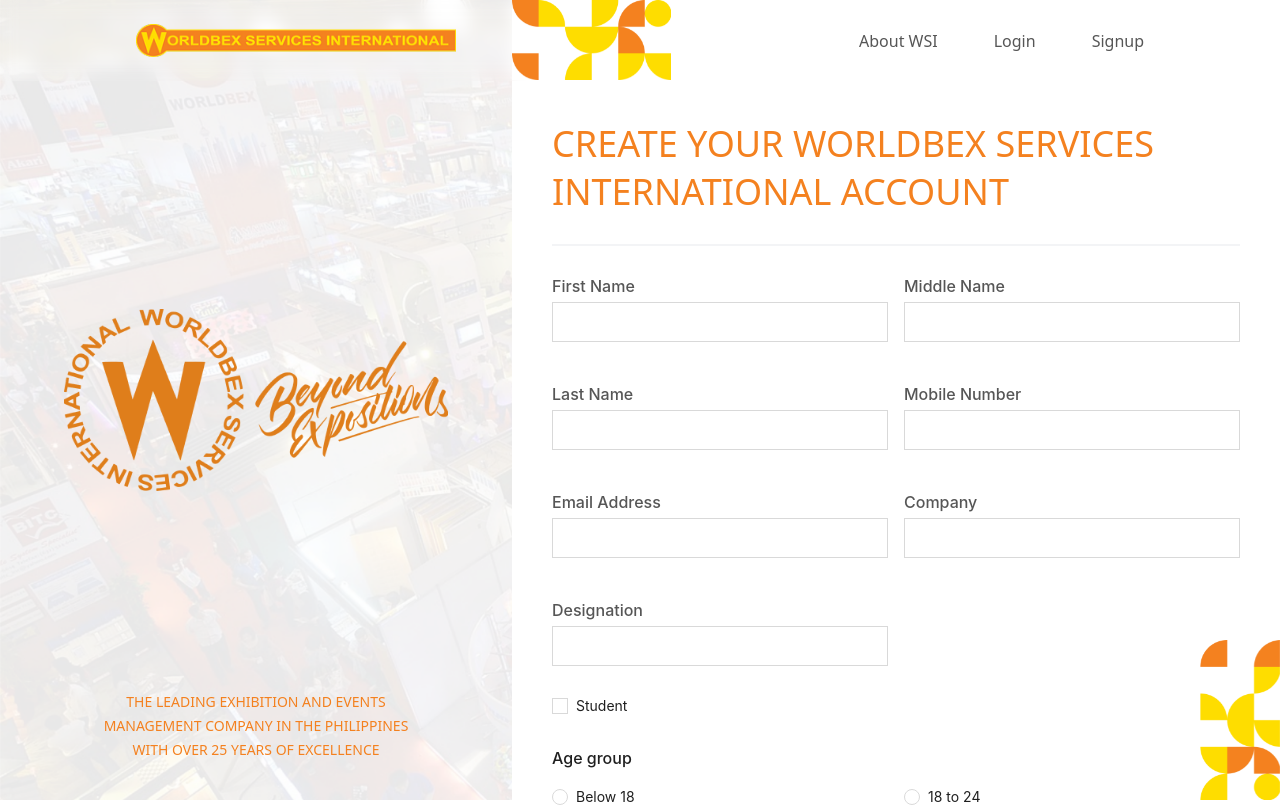
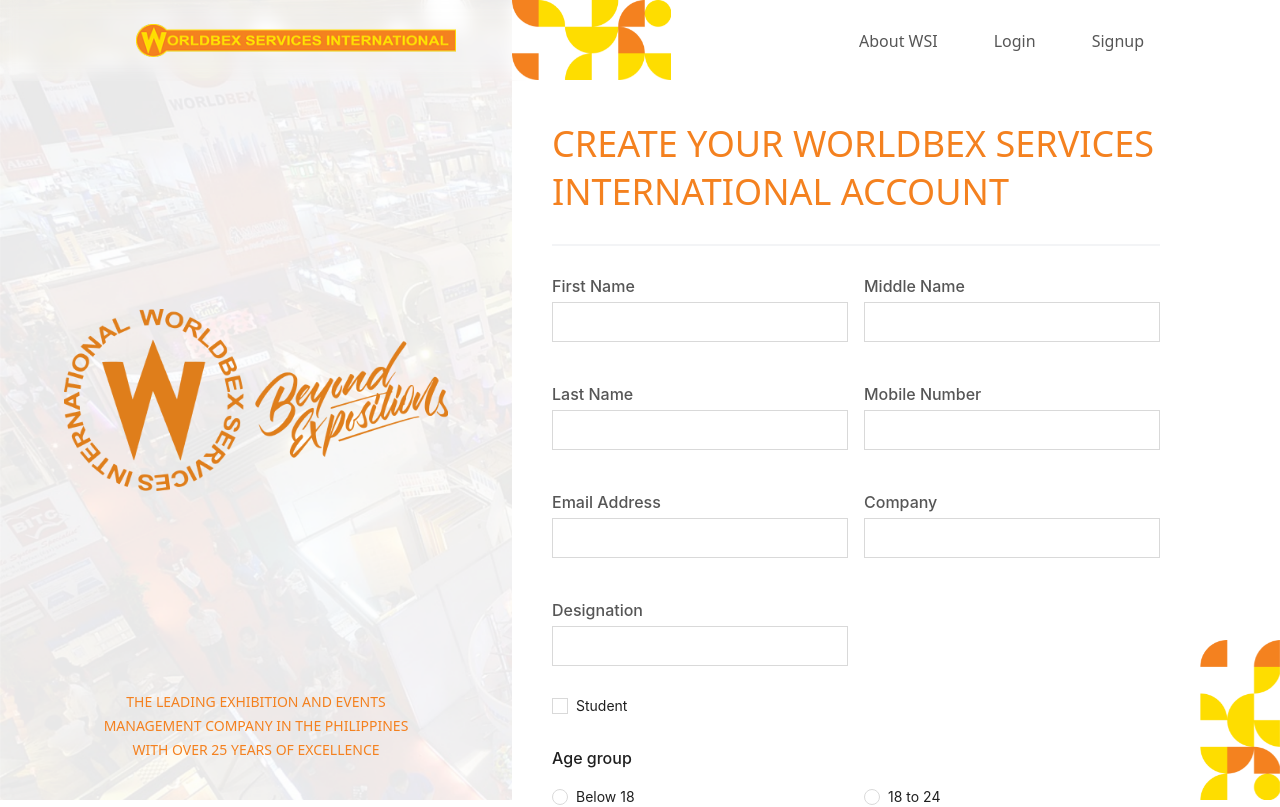
Before and after one commit to Jhoneric12/worldbex, a React (Vite) app: page /registration in a window 1280 px wide. Shown: the top 807 px of the page. Built offline with nearby package versions, Linux system fonts and the light colour scheme; a web font is replaced by a local one.

Commit message:
added padding right in login and signup

```diff
--- a/src/pages/landingPage/Login.jsx
+++ b/src/pages/landingPage/Login.jsx
@@ -28,7 +28,7 @@
           </div>
         </div>
 
-        <div className="relative flex flex-col gap-7 px-4 md:w-full md:px-30 lg:px-20 xl:px-40 lg:ml-[40%] lg:w-[60%] lg:py-10 overflow-y-auto items-center justify-center min-h-screen">
+        <div className="w-full relative flex flex-col gap-7 px-4 md:w-full md:px-30 lg:px-20 xl:px-40 lg:ml-[40%] lg:w-[60%] lg:py-10 overflow-y-auto items-center justify-center min-h-screen">
           <img
             src={DecorationBottom}
             alt=""
@@ -39,7 +39,7 @@
             alt=""
             className="hidden lg:block absolute top-0 left-0 h-20 z-50"
           />
-          <div className="lg:mt-30 xl:mt-30 md:self-start">
+          <div className="lg:mt-30 xl:mt-30 self-start">
             <h1 className="font-bold text-3xl text-black mb-3 lg:hidden">Let's sign you in.</h1>
             <h1 className="text-primary-color font-medium text-lg max-w-[25rem] lg:text-4xl lg:max-w-full lg:leading-12">
               WELCOME TO WORLDBEX SERVICES INTERNATIONAL
--- a/src/pages/landingPage/Registration.jsx
+++ b/src/pages/landingPage/Registration.jsx
@@ -33,7 +33,7 @@
           </div>
         </div>
 
-        <div className="lg:relative py-10 flex flex-col gap-7 px-4 md:w-full md:px-30 lg:px-20 xl:px-10 lg:ml-[40%] lg:w-[60%] overflow-y-auto items-center justify-center min-h-screen">
+        <div className="w-full lg:relative py-10 flex flex-col gap-7 px-4 md:w-full md:px-30 lg:px-20 lg:pr-25 xl:px-10 xl:pr-30 lg:ml-[40%] lg:w-[60%] overflow-y-auto items-center justify-center min-h-screen">
           <img
             src={DecorationBottom}
             alt=""
```
